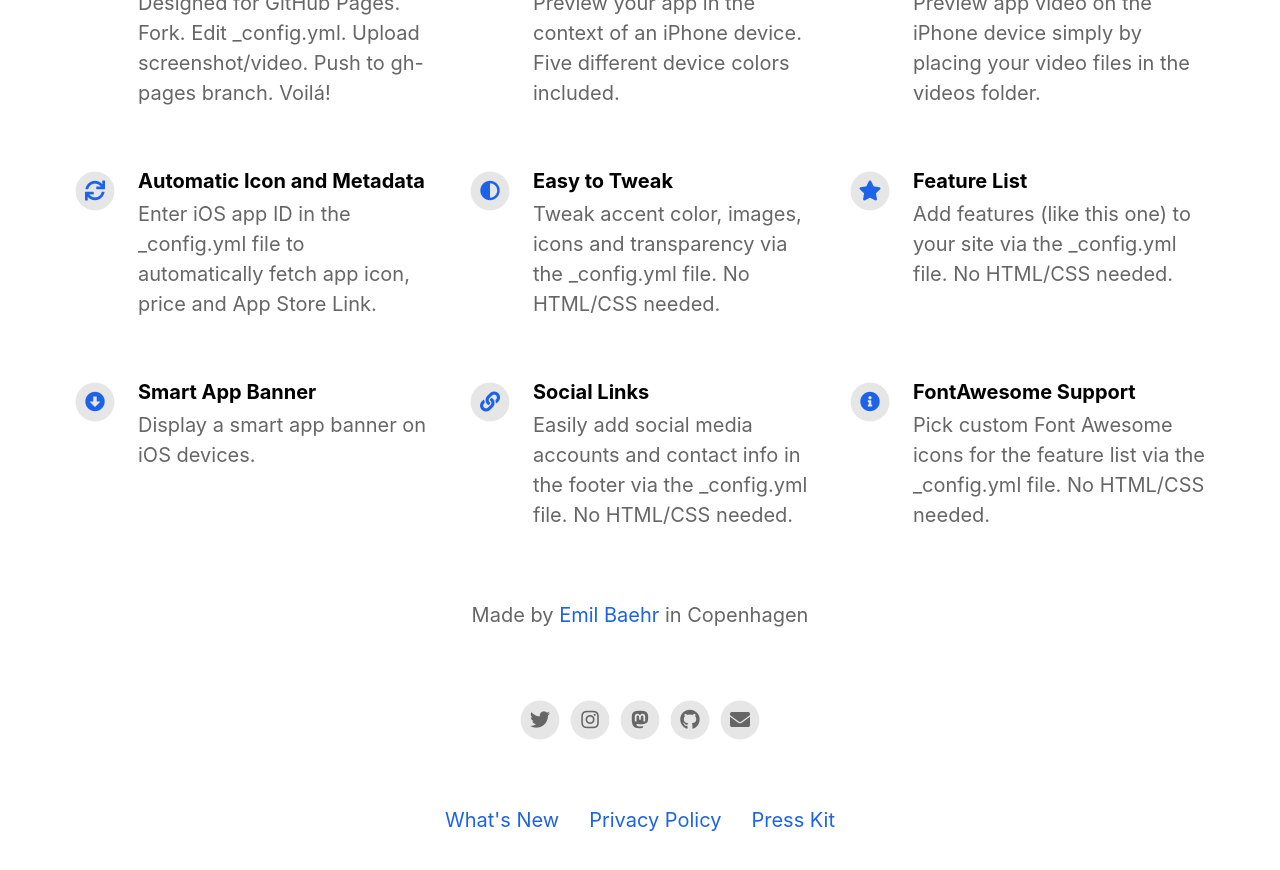
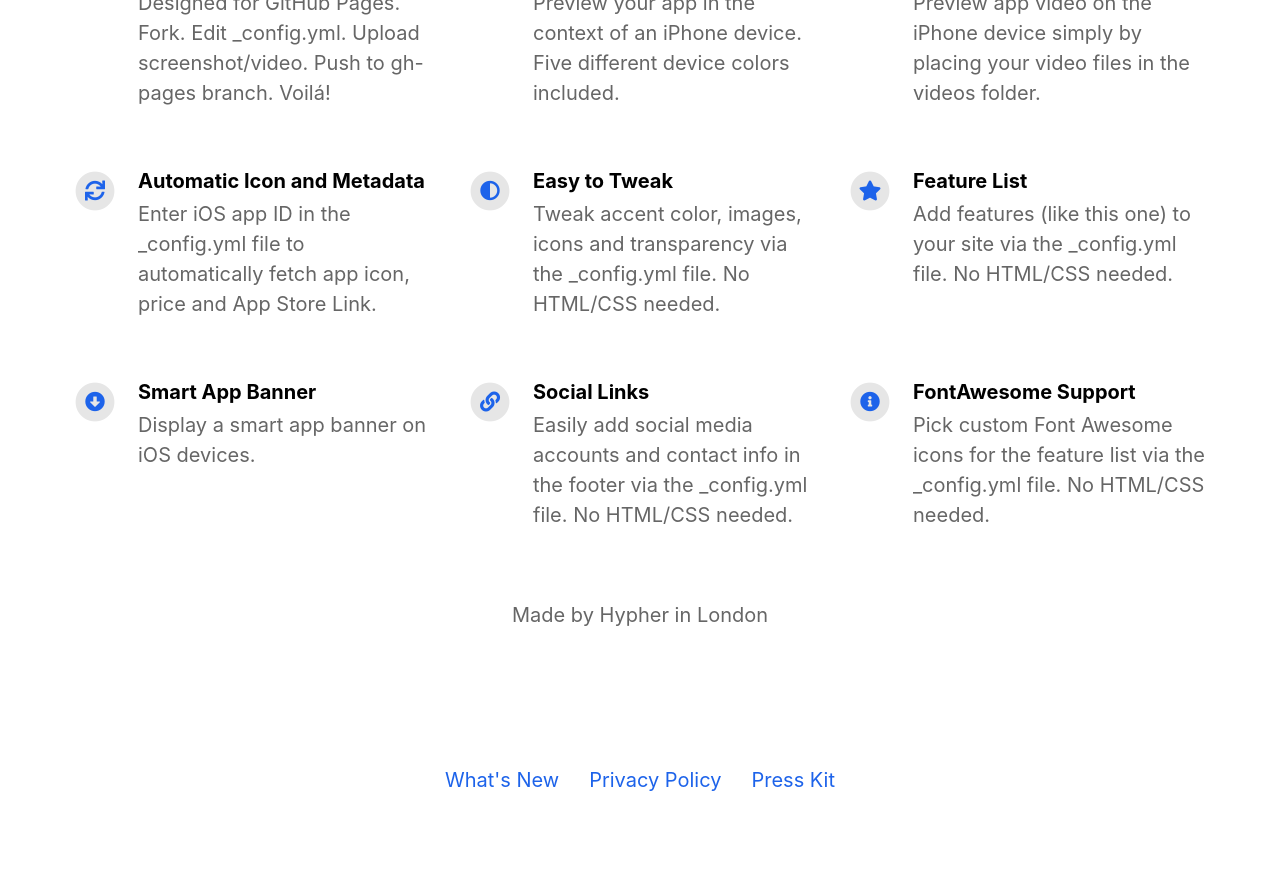
Before and after one commit to andy88r/lift-app, a Jekyll site: the page built from index.html, in a window 1280 px wide and 900 px high, scrolled down 1124 px. Shown: the top 870 px of the window. Built offline with Jekyll 4.4.1, drawn with Linux system fonts in a browser that asks for light colours; nearby versions of some CDN libraries.

Commit message:
Update _config.yml

```diff
--- a/_config.yml
+++ b/_config.yml
@@ -3,7 +3,7 @@ page_title                                :
 
 # App Info
 ios_app_id                                : 1234793120                                # Required. Enter iOS app ID to automatically populate name, price and icons (e.g. 718043190).
-ios_app_country                           : us                                        # Required outside USA. Enter 2 letter country code as in https://en.wikipedia.org/wiki/ISO_3166-1_alpha-2
+ios_app_country                           : gb                                        # Required outside USA. Enter 2 letter country code as in https://en.wikipedia.org/wiki/ISO_3166-1_alpha-2
 
 appstore_link                             :                                           # Automatically populates if not set and if iOS app ID is set. Otherwise enter manually.
 playstore_link                            :                                           # Enter Google Play Store URL.
@@ -20,16 +20,16 @@ enable_smart_app_banner                   : true
 
 
 # Information About Yourself
-your_name                                 : Emil Baehr
-your_link                                 : https://emilbaehr.com
-your_city                                 : Copenhagen
-email_address                             : emil.baehr@gmail.com
+your_name                                 : Hypher
+your_link                                 :
+your_city                                 : London
+email_address                             :
 facebook_username                         :
-instagram_username                        : ebaehr
-twitter_username                          : ebaehr
-github_username                           : emilbaehr
+instagram_username                        :
+twitter_username                          :
+github_username                           :
 youtube_username                          :
-mastodon_link                             : https://mastodon.social/@ebaehr
+mastodon_link                             :
 
 
 
```
